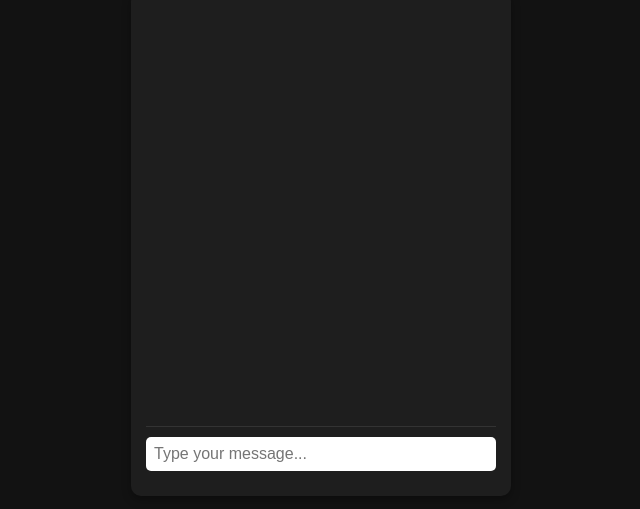
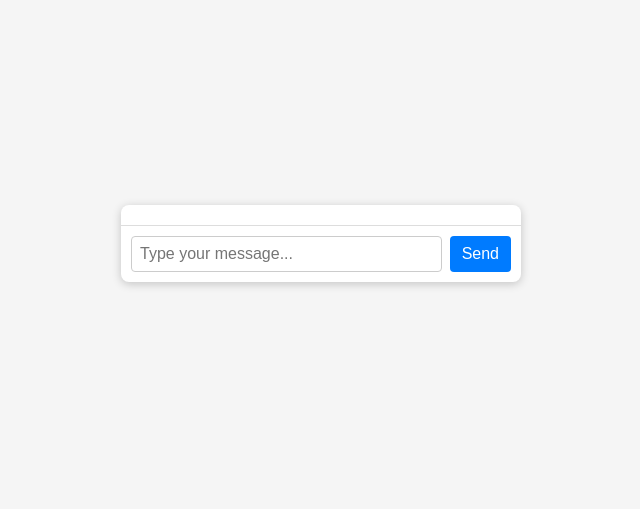
Before and after one commit to Crusty-0/rizzgpt.github.io, a plain HTML site: page index.html in a window 1280 px wide. Shown: the part 157-666 px from the top of the page, without its empty margins (319-959 px from the left). Drawn offline with Linux system fonts and the light colour scheme.

Commit message:
Update index.html

```diff
--- a/index.html
+++ b/index.html
@@ -4,15 +4,75 @@
     <meta charset="UTF-8">
     <meta name="viewport" content="width=device-width, initial-scale=1.0">
     <title>RizzBot</title>
-    <link rel="stylesheet" href="style.css">
+    <style>
+        /* Simple chat styling */
+        body {
+            font-family: Arial, sans-serif;
+            background: #f5f5f5;
+            display: flex;
+            justify-content: center;
+            align-items: center;
+            height: 100vh;
+            margin: 0;
+        }
+        .chat-container {
+            width: 400px;
+            max-width: 90%;
+            background: #fff;
+            border-radius: 8px;
+            box-shadow: 0 2px 10px rgba(0,0,0,0.2);
+            display: flex;
+            flex-direction: column;
+            overflow: hidden;
+        }
+        .chat-box {
+            flex: 1;
+            padding: 10px;
+            overflow-y: auto;
+            border-bottom: 1px solid #ddd;
+        }
+        .input-container {
+            display: flex;
+            padding: 10px;
+        }
+        #user-input {
+            flex: 1;
+            padding: 8px;
+            font-size: 16px;
+            border: 1px solid #ccc;
+            border-radius: 4px;
+        }
+        #send-button {
+            margin-left: 8px;
+            padding: 8px 12px;
+            font-size: 16px;
+            border: none;
+            background: #007bff;
+            color: #fff;
+            border-radius: 4px;
+            cursor: pointer;
+        }
+        .user {
+            text-align: right;
+            margin: 5px 0;
+            color: #007bff;
+        }
+        .bot {
+            text-align: left;
+            margin: 5px 0;
+            color: #333;
+        }
+    </style>
 </head>
 <body>
     <div class="chat-container">
         <div class="chat-box" id="chat-box"></div>
         <div class="input-container">
             <input type="text" id="user-input" placeholder="Type your message...">
+            <button id="send-button" type="button">Send</button>
         </div>
     </div>
+
     <script src="script.js"></script>
 </body>
 </html>
```
